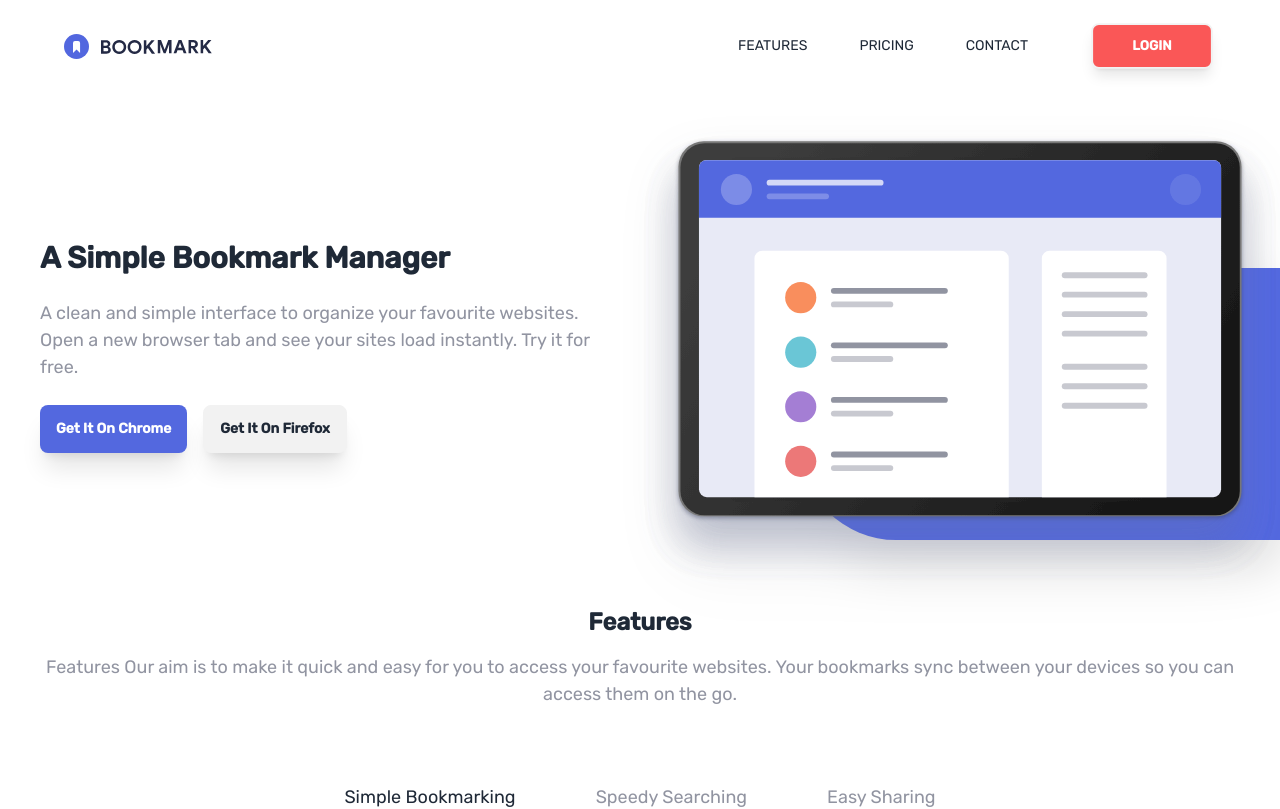
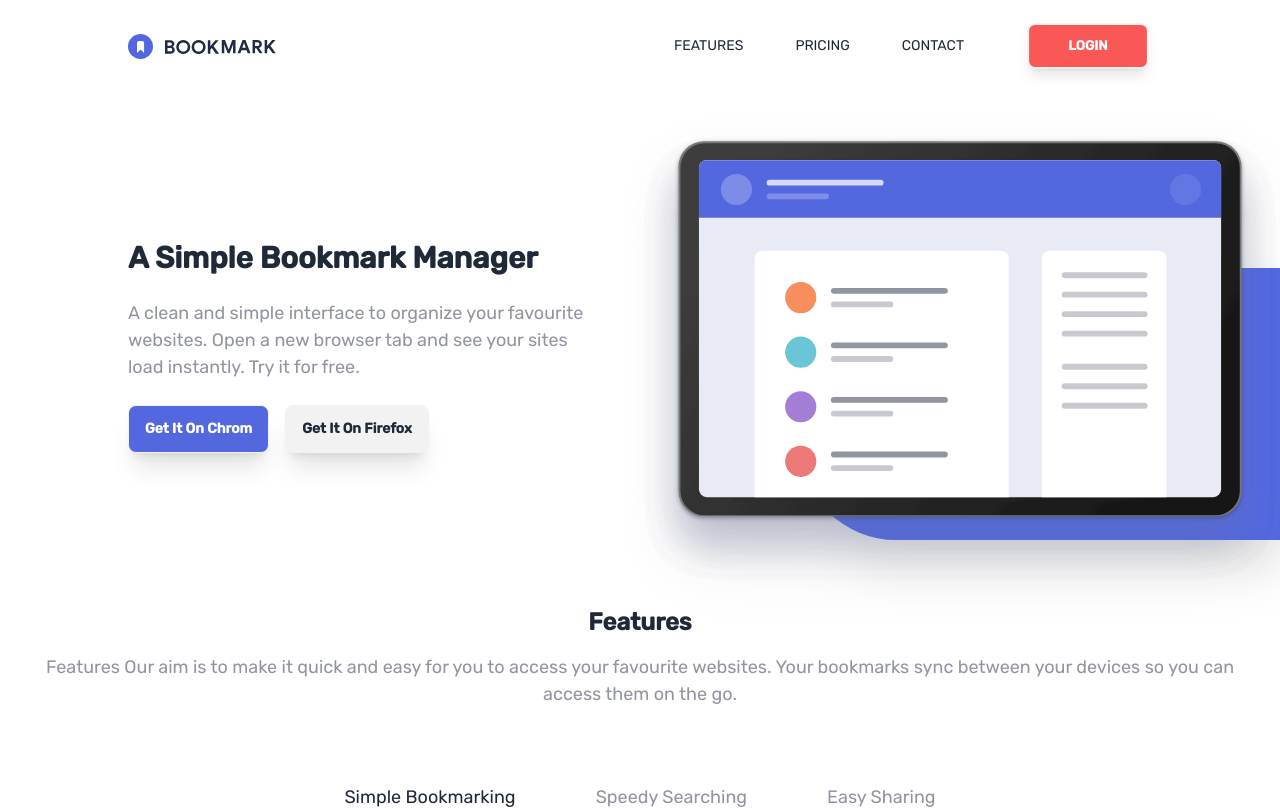
Before and after one commit to alexander-hergert/bookmark-landing-page, a React (Vite) app: page / in a window 1280 px wide. Shown: the top 809 px of the page. Built offline with nearby package versions, Linux system fonts and the light colour scheme.

Commit message:
Add active styles to header.

```diff
--- a/src/components/Header.jsx
+++ b/src/components/Header.jsx
@@ -9,9 +9,12 @@ const Header = () => {
           src="/images/illustration-hero.svg"
           alt="hero"
         />
-        <div className=" absolute top-28 md:top-28 lg:top-36 xl:top-44 left-1/4 z-[-1] w-full h-2/3 md:h-[26vh] lg:h-[30vh] xl:h-[34vh] bg-primary-soft-blue brd-rad-l"></div>
+        <div
+          className=" absolute top-28 md:top-28 lg:top-36 xl:top-44 left-1/4 z-[-1] w-full h-2/3 md:h-[26vh]
+        lg:h-[30vh] xl:h-[34vh] bg-primary-soft-blue brd-rad-l"
+        ></div>
       </figure>
-      <article className="p-10 mt-4 md:min-w-[50vw]">
+      <article className="p-10 mt-4 md:min-w-[50vw] md:pl-[10%]">
         <h1 className="text-3xl text-center font-bold md:text-left">
           A Simple Bookmark Manager
         </h1>
@@ -21,12 +24,17 @@ const Header = () => {
         </p>
         <div className="flex gap-4 justify-center md:justify-start">
           <a
-            className="btn shadow-xl capitalize bg-primary-soft-blue border-none text-white"
+            className=" hover:bg-white hover:border-primary-soft-blue hover:border-2
+             hover:text-primary-soft-blue btn shadow-xl capitalize bg-primary-soft-blue border text-white"
             href=""
           >
-            Get it on Chrome
+            Get it on Chrom
           </a>
-          <a className="btn capitalize shadow-xl" href="">
+          <a
+            className="hover:bg-white hover:border-neutral-grayish-blue hover:border-2
+             hover:text-neutral-grayish-blue btn capitalize shadow-xl"
+            href=""
+          >
             Get it on Firefox
           </a>
         </div>
--- a/src/components/Navbar/Navbar.jsx
+++ b/src/components/Navbar/Navbar.jsx
@@ -3,7 +3,7 @@ import Modal from "./Modal";
 
 const Navbar = () => {
   return (
-    <nav className="navbar p-5 md:px-16">
+    <nav className="navbar p-5 md:px-[10%]">
       <div className="navbar-start">
         <img src="/images/logo-bookmark.svg" alt="logo" />
       </div>
@@ -11,24 +11,27 @@ const Navbar = () => {
         <div className="navbar-center hidden md:flex">
           <ul className="menu menu-horizontal gap-5 px-1">
             <li>
-              <a className="hover:bg-white hover:text-primary-soft-red">
+              <a href="" className="hover:bg-white hover:text-primary-soft-red">
                 FEATURES
               </a>
             </li>
             <li>
-              <a className="hover:bg-white hover:text-primary-soft-red">
+              <a href="" className="hover:bg-white hover:text-primary-soft-red">
                 PRICING
               </a>
             </li>
             <li className="mr-10">
-              <a className="hover:bg-white hover:text-primary-soft-red">
+              <a href="" className="hover:bg-white hover:text-primary-soft-red">
                 CONTACT
               </a>
             </li>
           </ul>
         </div>
         <div>
-          <a className="hover:bg-white border-2 shadow-lg hover:text-primary-soft-red hover:border-primary-soft-red btn max-md:hidden bg-primary-soft-red text-white w-32">
+          <a
+            href=""
+            className="hover:bg-white border-2 shadow-lg hover:text-primary-soft-red hover:border-primary-soft-red btn max-md:hidden bg-primary-soft-red text-white w-32"
+          >
             LOGIN
           </a>
         </div>
```
Also changed, not shown: 1 other file (tests, documents, lock files or other folders).
